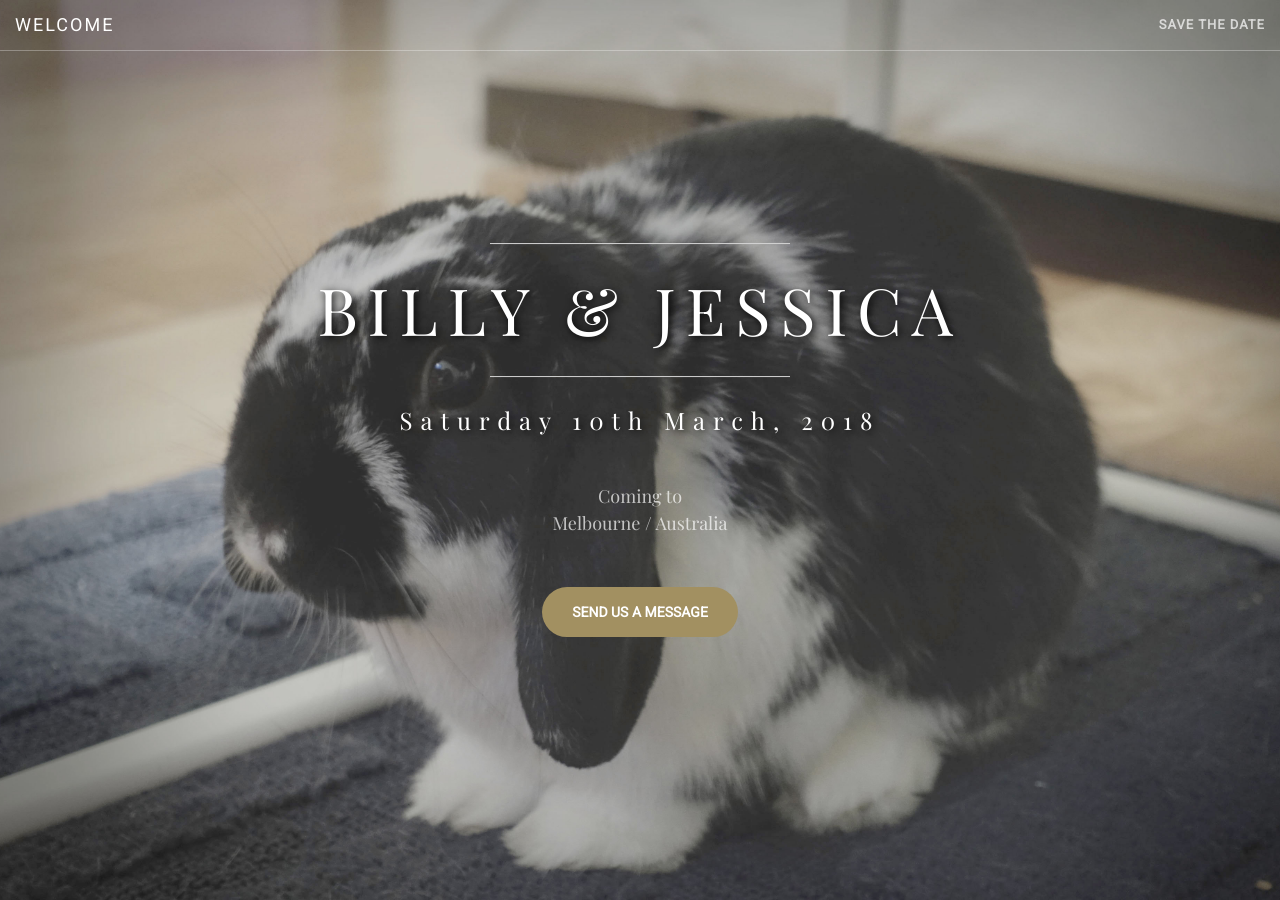
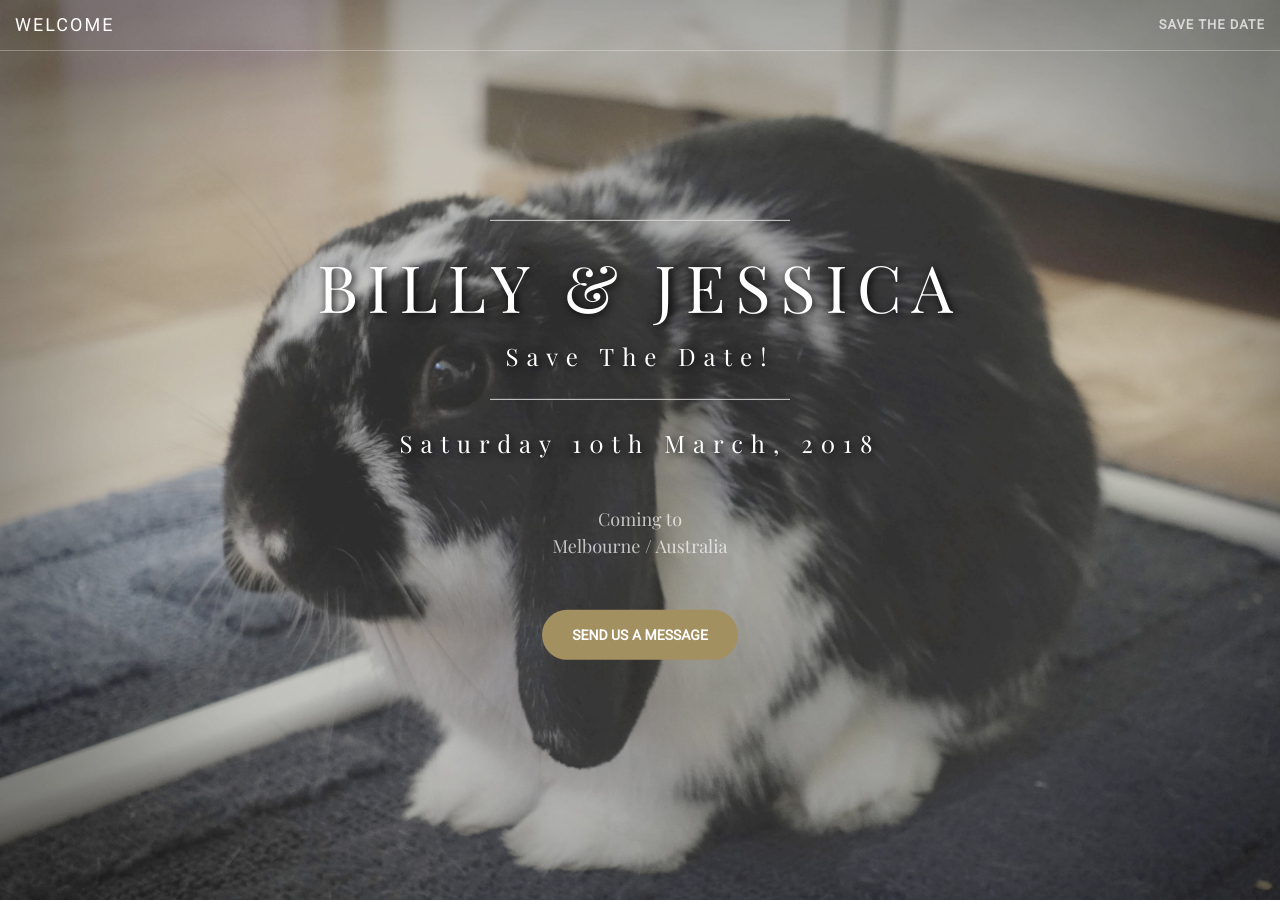
Before and after one commit to notbleh/wed-website, a Jekyll site: the page built from savethedate.html, in a window 1280 px wide and 900 px high. Built offline with Jekyll 4.4.1, drawn with Linux system fonts in a browser that asks for light colours.

Commit message:
Update save-the-date.html

```diff
--- a/_includes/save-the-date.html
+++ b/_includes/save-the-date.html
@@ -3,8 +3,10 @@
         <div class="header-content-inner">
             <hr>
             <h1 class="text-shadow">Billy &amp; Jessica</h1>
+            <h2 class="text-shadow">Save The Date!</h2>
             <hr>
             <h2 class="text-shadow">Saturday 10th March, 2018</h2>
+
             <p>Coming to<br>
                 Melbourne / Australia</p>
             <p><a href="#contactus" class="btn btn-primary btn-xl page-scroll">Send us a message</a></p>
```
